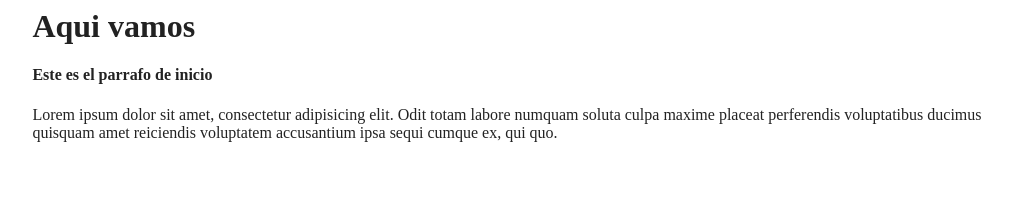
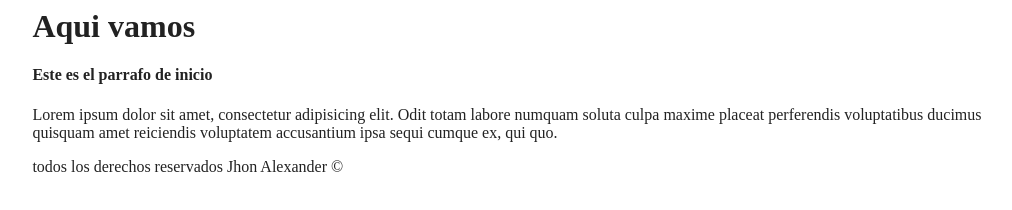
Before and after one commit to JhonAlexSB/Ensayo, a plain HTML site: page index.html in a window 1280 px wide. Shown: the whole page, without its empty margins (102-1114 px from the left). Drawn offline with Linux system fonts and the light colour scheme.

Commit message:
Agregados footer y derechos reservados

```diff
--- a/index.html
+++ b/index.html
@@ -11,6 +11,10 @@
   <aside>
     <h4>Este es el parrafo de inicio</h4>
     <p>Lorem ipsum dolor sit amet, consectetur adipisicing elit. Odit totam labore numquam soluta culpa maxime placeat perferendis voluptatibus ducimus quisquam amet reiciendis voluptatem accusantium ipsa sequi cumque ex, qui quo.</p>
+
+  <footer>
+    todos los derechos reservados Jhon Alexander ©
+  </footer>
   </aside>
 
 </body>
```
